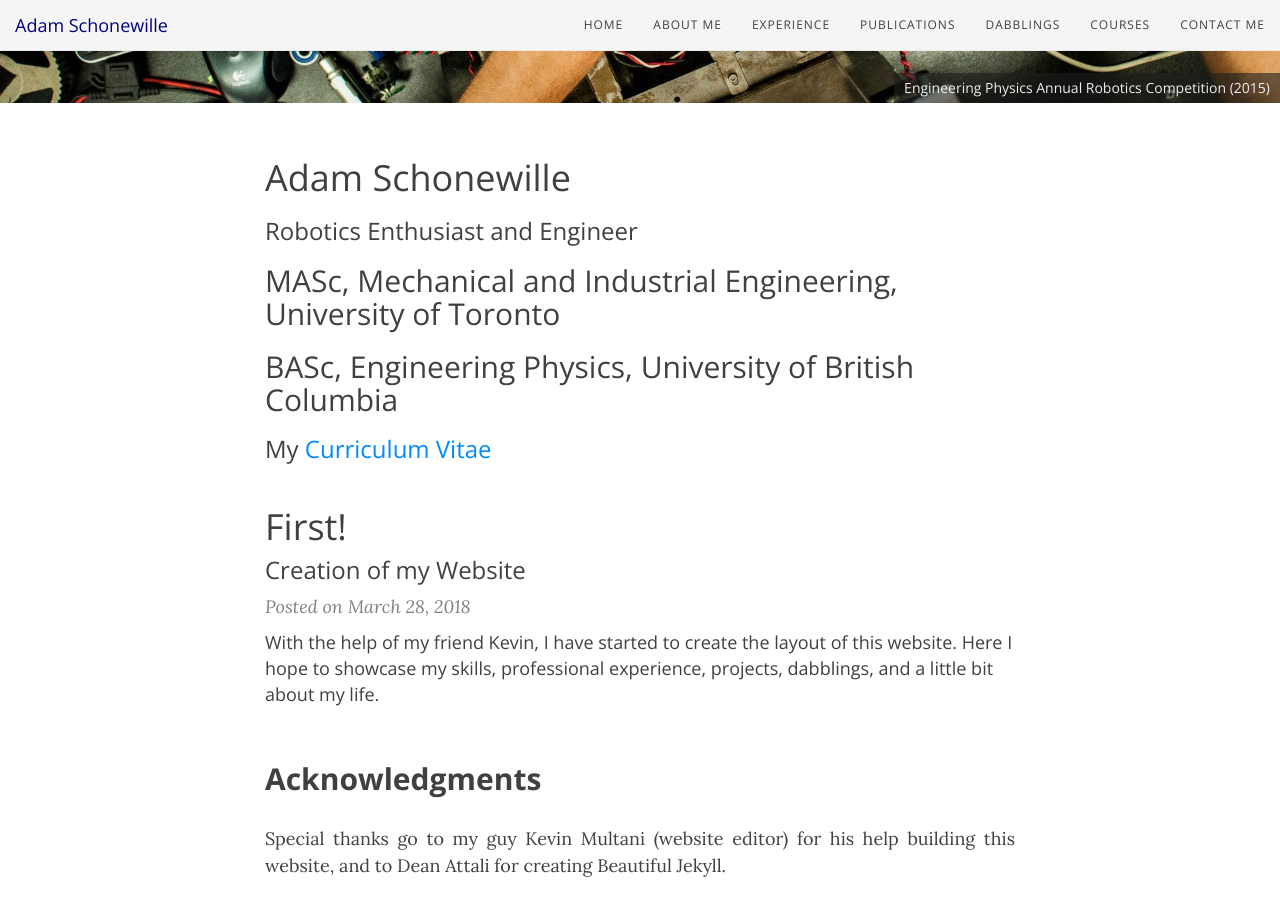
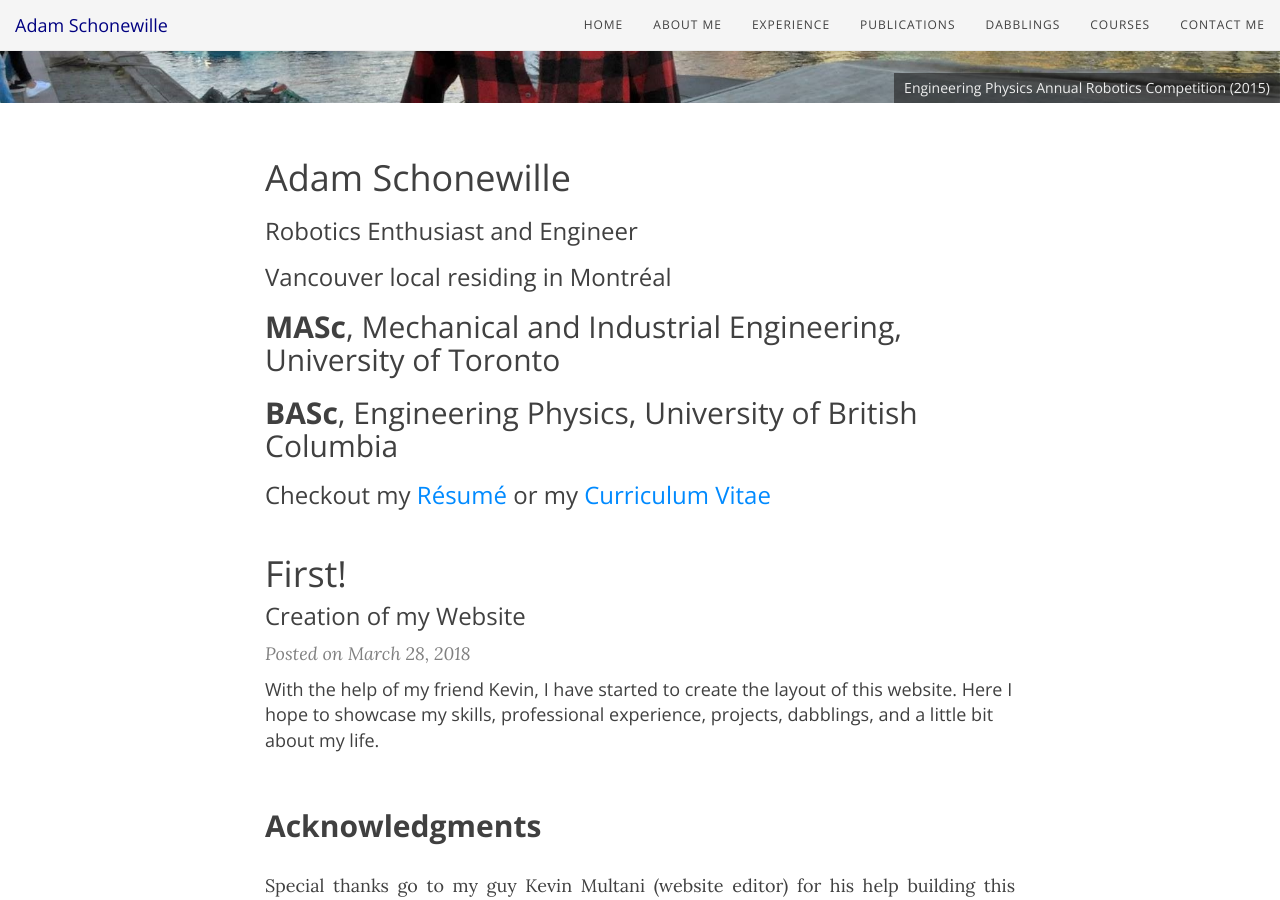
Before and after one commit to adamschonewille/adamschonewille.github.io, a Jekyll site: the page built from index.html, in a window 1280 px wide and 900 px high, scrolled down 386 px. Built offline with Jekyll 4.4.1, drawn with Linux system fonts in a browser that asks for light colours; nearby versions of some CDN libraries; the list of posts is cut into pages by our own code.

```diff
--- a/index.html
+++ b/index.html
@@ -8,12 +8,13 @@ bigimg:
   - "/img/San_Fran.jpg": "San Francisco Graduation Networking Trip (2018)"
 ---
 
-<h1> Adam Schonewille</h1>
-<h3> Robotics Enthusiast and Engineer</h3>
-<h2> MASc, Mechanical and Industrial Engineering, University of Toronto </h2>
-<h2> BASc, Engineering Physics, University of British Columbia </h2>
+<h1> Adam Schonewille </h1>
+<h3> Robotics Enthusiast and Engineer </h3>
+<h3> Vancouver local residing in Montréal </h3>
+<h2> <b>MASc</b>, Mechanical and Industrial Engineering, University of Toronto </h2>
+<h2> <b>BASc</b>, Engineering Physics, University of British Columbia </h2>
 
-<h3> My <a href="/pdfs/20180917_Adam_Schonewille_CV.pdf"> Curriculum Vitae </a> </h3>
+<h3> Checkout my <a href="/pdfs/202204_Adam_Schonewille_Resume.pdf"> Résumé </a> or my <a href="/pdfs/202204_Adam_Schonewille_CV.pdf"> Curriculum Vitae </a> </h3>
 
 <!--
 <p>My research work is interdisciplinary; merging components from mathematical statistics, genomics and medical sciences. In particular, I am interested in developing new statistical methods that are robust to outliers and feasible for the anlaysis of high-dimensional datasets usually encountered in genomics and protoemics studies. I am currently working on extensions of classical estimation approaches to address problems related to data science and the analysis of big data, e.g, sparsity, measurement errors, confounding factors, collinearity. I have published both methodological and applied work related with these areas of study. I collaborate in different interdisciplinary research projects, including proteomics in multiple sclerosis, proteomics in cardiovascular diseases, and –omics in asthmatic patients, among others.</p>
```
Also changed, not shown: 2 other files.
